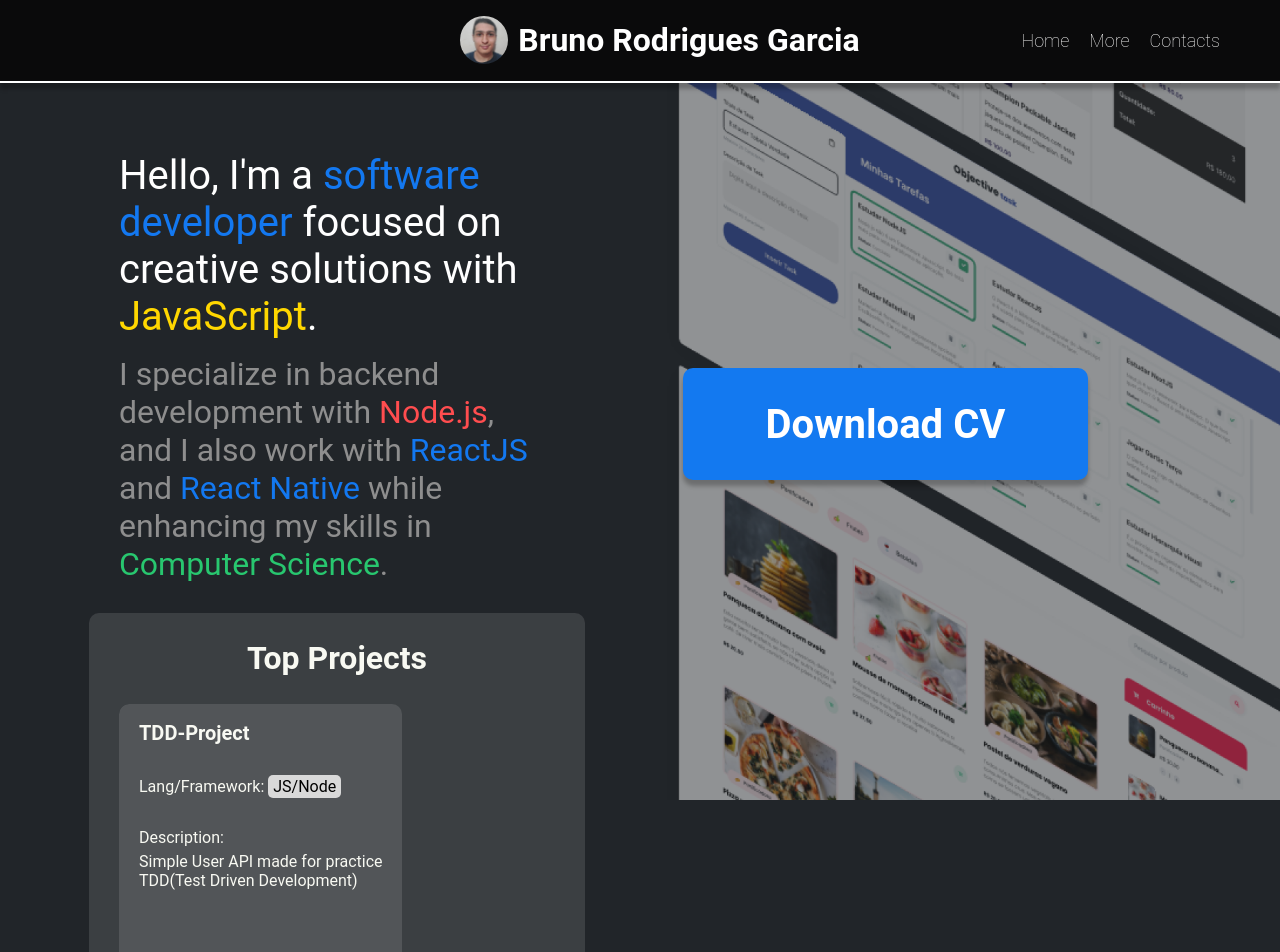
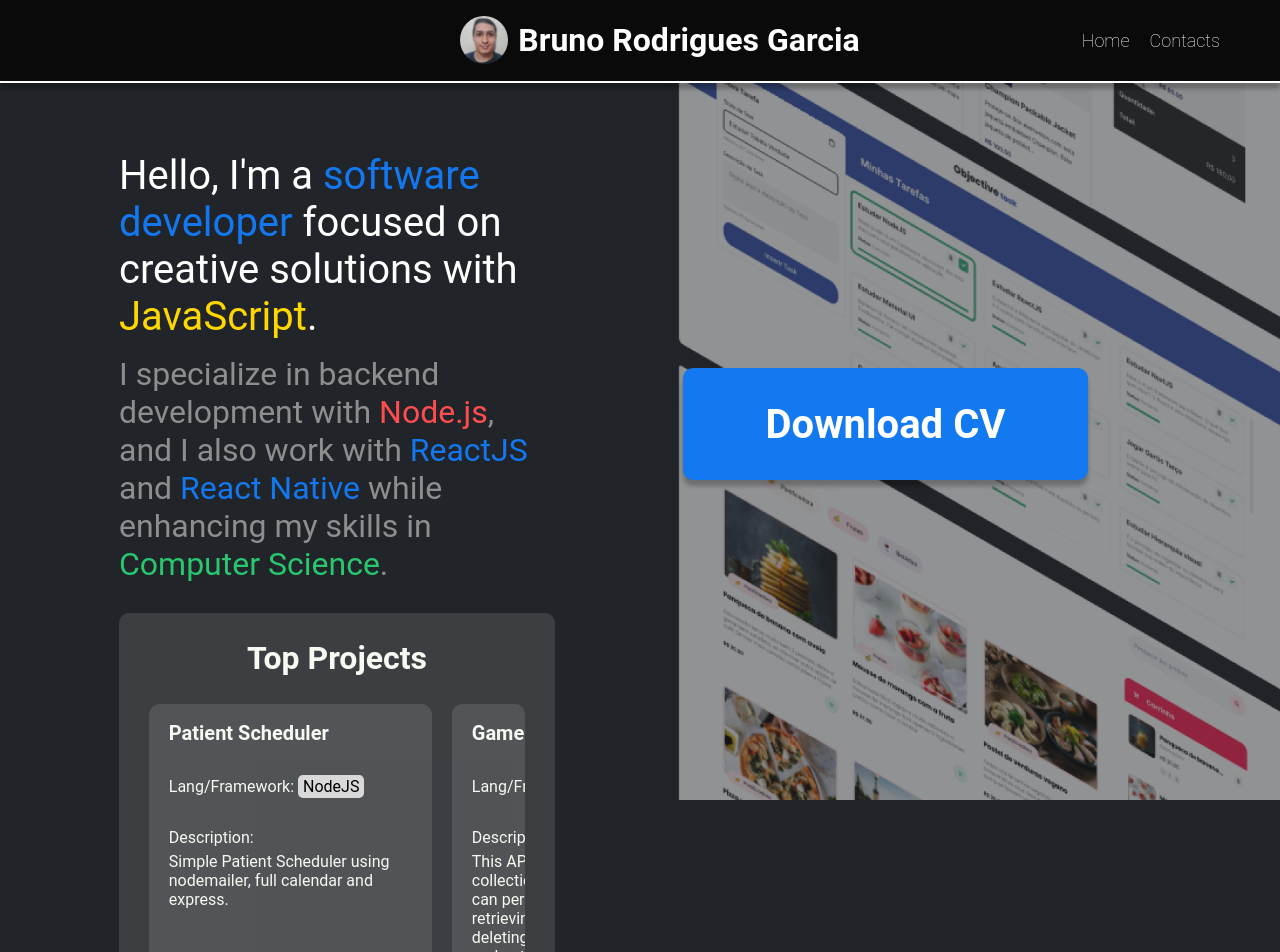
Before and after one commit to BrunoYDev/My-Portfolio, a React (Vite) app: page / in a window 1280 px wide. Shown: the top 952 px of the page. Built offline with nearby package versions, Linux system fonts and the light colour scheme.

Commit message:
Add: Projects

```diff
--- a/src/App.jsx
+++ b/src/App.jsx
@@ -2,8 +2,9 @@ import { useState } from 'react'
 import { Route, Routes } from 'react-router-dom'
 import Header from './Components/Header/Header'
 import Home from './Pages/Home/Home'
-import More from './Pages/More/More'
+// import More from './Pages/More/More'
 import Contacts from './Pages/Contacts/Contacts'
+import NotFound from './Components/NotFound/NotFound'
 
 function App() {
 
@@ -12,8 +13,9 @@ function App() {
       <Header/>
       <Routes>
         <Route path='/' element={<Home/>}/>
-        <Route path='/more' element={<More/>}/>
+        {/* <Route path='/more' element={<More/>}/> */}
         <Route path='/contacts' element={<Contacts />}/>
+        <Route path='*' element={<NotFound/>} />
       </Routes>
     </>
   )
--- a/src/Components/Header/Header.jsx
+++ b/src/Components/Header/Header.jsx
@@ -31,7 +31,7 @@ function Header() {
 
         <Navbar>
 
-          {["Home", "More", "Contacts"].map((item, index) => (
+          {["Home", "Contacts"].map((item, index) => (
 
             <NavbarItem
               key={index}
--- /dev/null
+++ b/src/Components/NotFound/NotFound.jsx
@@ -0,0 +1,18 @@
+import { useState } from 'react'
+import { Container } from './style'
+import { Link } from 'react-router-dom'
+
+function NotFound() {
+
+  return (
+    <>
+      <Container>
+        <h1>THIS PAGE <span>DOESN'T EXIST</span> - 404 <span>NOT FOUND</span></h1>
+
+        <Link to="/"><button>HOME</button></Link>
+      </Container>
+    </>
+  )
+}
+
+export default NotFound
--- /dev/null
+++ b/src/Components/NotFound/style.js
@@ -0,0 +1,60 @@
+import styled from "styled-components";
+
+
+export const Container = styled.div`
+
+    width: 100vw;
+    height: 80vh;
+
+    display: flex;
+    flex-direction: column;
+
+    gap: 30px;
+
+    justify-content: center;
+    align-items: center;
+
+    button{
+        margin: 0;
+        padding: 0;
+
+        width: 200px;
+        height: 50px;
+
+        font-size: 20px;
+
+        font-family: 'roboto', sans-serif;
+
+        font-weight: 400;
+        color: white;
+
+        border-radius: 10px;
+
+        outline: none;
+        border: 1px solid transparent;
+
+        background-color: #003f9e;
+
+        box-shadow: 6px 6px 5px #000000ff;
+
+        &:hover{
+            cursor: pointer;
+            opacity: 50%;
+        }
+    }
+
+    h1{
+        font-family: 'roboto', sans-serif;
+        font-weight: 700;
+
+        color: white;
+
+        font-size: 3rem;
+
+        span{
+            color: #e30000;
+        }
+    }
+
+
+`;
--- a/src/Components/TopProjects/TopProjects.jsx
+++ b/src/Components/TopProjects/TopProjects.jsx
@@ -9,12 +9,34 @@ import Card from "./Card/Card";
 function TopProjects() {
 
     const TopProjectsList = [
+
         {
-            title: "TDD-Project",
-            langfram: "JS/Node",
-            description: "Simple User API made for practice TDD(Test Driven Development)",
-            repo: "https://github.com/BrunoYDev/TDD-Project",
-            page: ""
+          title: 'Patient Scheduler',
+          langfram: "NodeJS",
+          description: 'Simple Patient Scheduler using nodemailer, full calendar and express.',
+          repo: 'https://github.com/BrunoYDev/PatientScheduler',
+          page: ''
+        },
+        {
+          title: 'Game Manager API',
+          langfram: "Javascript",
+          description: 'This API allows you to manage a collection of games and users. You can perform operations such as retrieving, creating, updating, and deleting games, managing users, and authenticating users. All game-related routes require a valid JWT token, which is obtained upon successful login.',
+          repo: 'https://github.com/BrunoYDev/GamesApi',
+          page: ''
+        },
+        {
+          title: 'Etch a Sketch',
+          langfram: "Javascript",
+          description: 'A sketchboard made entirely with javascript where you can drawn simple pixel art.',
+          repo: 'https://github.com/BrunoYDev/Etch-a-Sketch',
+          page: 'https://brunoydev.github.io/Etch-a-Sketch/'
+        },
+        {
+          title: "Contact Agenda",
+          langfram: "TS/ReactJS",
+          description: "This web app, designed entirely by me, utilizes advanced technologies in the backend (NestJS with TypeScript and PostgreSQL) and frontend (ReactJS with Styled Components), featuring efficient API integration (Axios), smooth navigation (React Router DOM), and additional functionality with PDFKit for dynamic PDF report generation.",
+          repo: "https://github.com/BrunoYDev/Agenda-de-contatos",
+          page: ""
         },
     ]
 
--- a/src/Components/TopProjects/style.js
+++ b/src/Components/TopProjects/style.js
@@ -6,7 +6,7 @@ export const Container = styled.div`
     margin: 0;
     padding: 0;
     min-height: 430px;
-    width: 100%;
+    width: 88%;
     background-color: #d9d9d924;
 
     border-radius: 10px;
@@ -34,10 +34,9 @@ export const CardContainer = styled.ul`
     border-radius: 10px;
 
     display: flex;
-    overflow-x: auto;
-
+    overflow-x: scroll;
 
     padding-bottom: 5px;
-    gap: 25px;
+    gap: 20px;
 
 `
```
